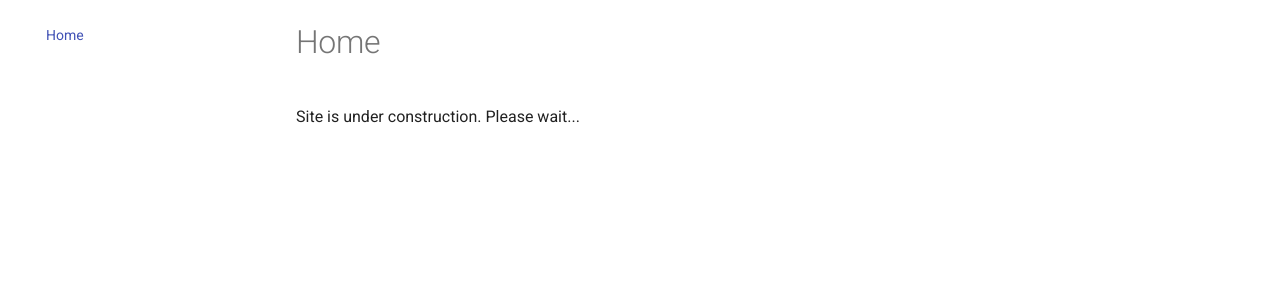
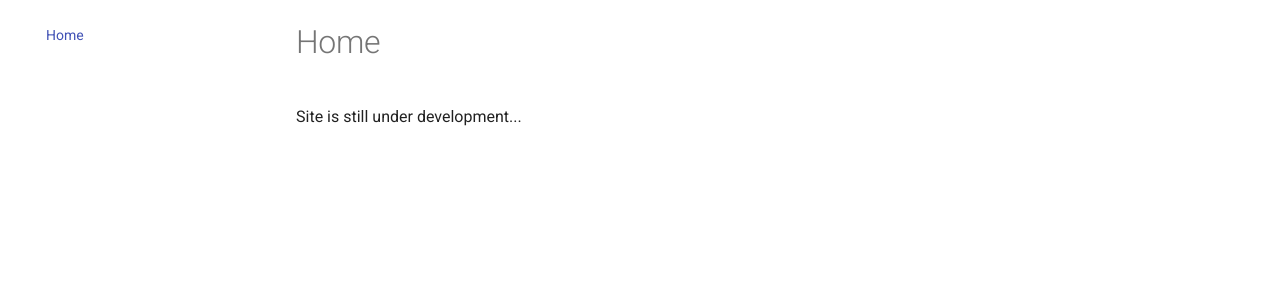
Before and after one commit to acmacunlay/acmacunlay.github.io, an MkDocs documentation site: the page built from docs/index.md, in a window 1280 px wide. Shown: the part 124-424 px from the top of the page. Built offline with MkDocs 1.6.1 and Material for MkDocs 9.7.7, drawn with Linux system fonts in a browser that asks for light colours.

Commit message:
Update index.md

```diff
--- a/docs/index.md
+++ b/docs/index.md
@@ -1 +1 @@
-Site is under construction. Please wait...
+Site is still under development...
```
